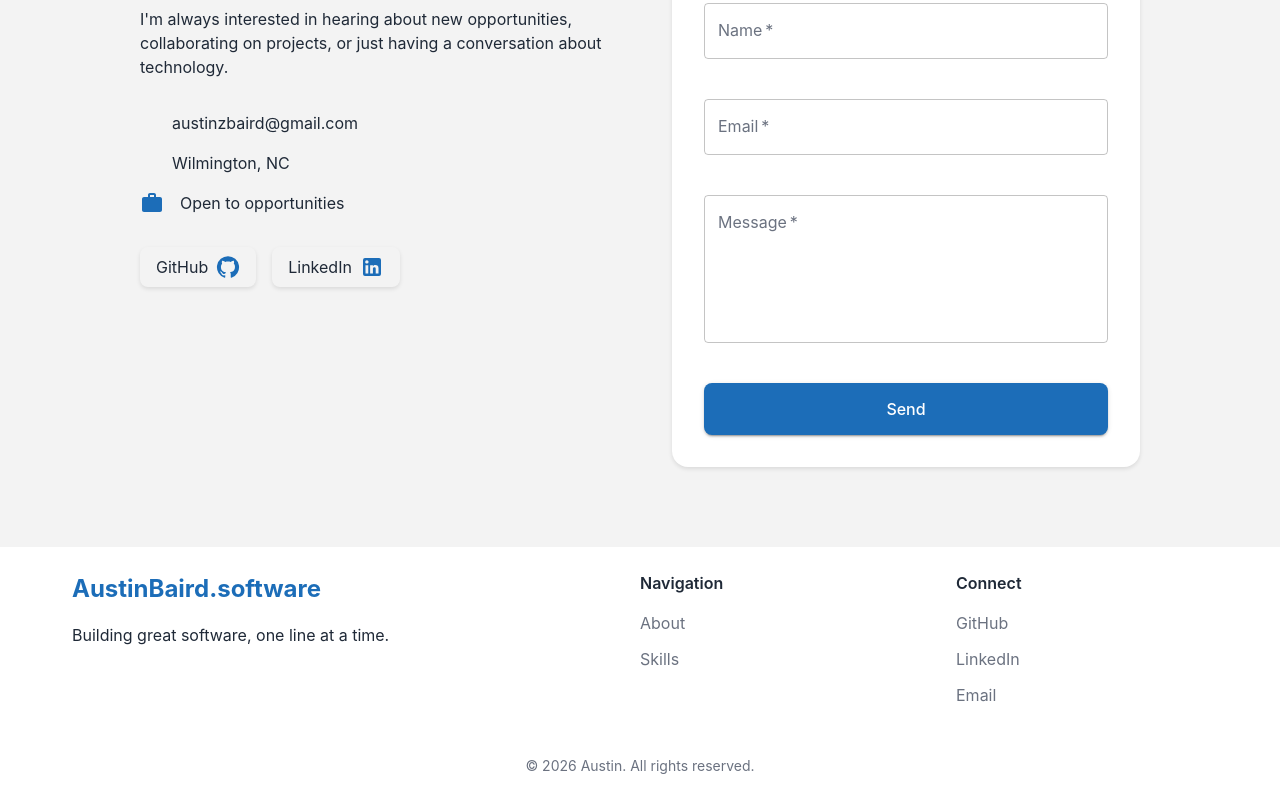
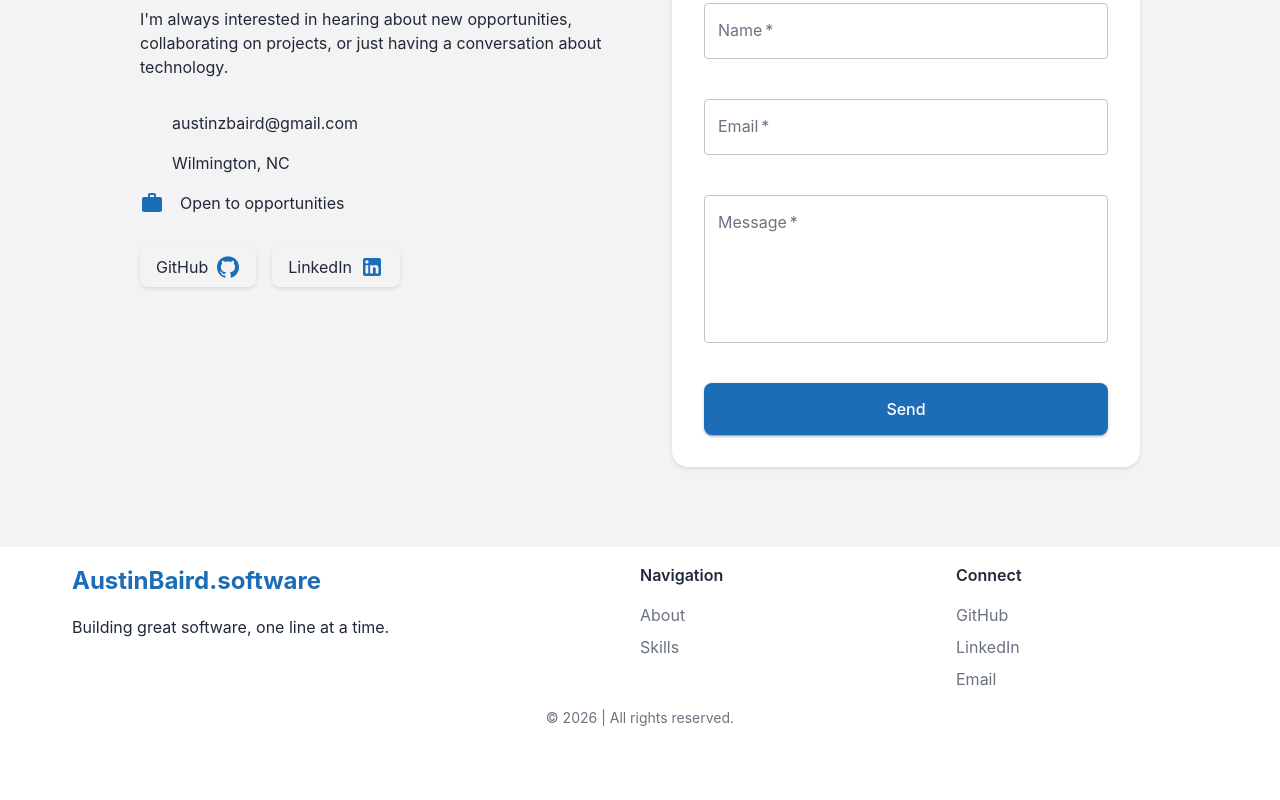
Before and after one commit to AustinB12/my-website, a React (Vite) app: page / in a window 1280 px wide. Shown: the part 5131-5931 px from the top of the page. After the commit the page ends 5875 px from the top, so only its background shows below. Built offline with nearby package versions, Linux system fonts and the light colour scheme; some icons are missing.

Commit message:
Update Footer.tsx

```diff
--- a/src/components/Footer.tsx
+++ b/src/components/Footer.tsx
@@ -17,7 +17,7 @@ const FooterLink = ({
 	external,
 	isLast
 }: FooterLinkItem & { isLast?: boolean }) => (
-	<li style={{ marginBottom: isLast ? 0 : "0.75rem" }}>
+	<li style={{ marginBottom: isLast ? 0 : "0.5rem" }}>
 		<Link
 			href={href}
 			sx={{
@@ -86,7 +86,7 @@ function Footer() {
 			component="footer"
 			sx={{
 				bgcolor: "background.default",
-				paddingTop: "1.5rem"
+				paddingTop: "1rem"
 			}}
 		>
 			<Box
@@ -97,7 +97,6 @@ function Footer() {
 					display: "grid",
 					gridTemplateColumns: { xs: "1fr", md: "2fr 1fr 1fr" },
 					gap: "4rem",
-					paddingBottom: "1.5rem",
 					"@media (max-width: 768px)": {
 						textAlign: "center"
 					}
@@ -138,7 +137,7 @@ function Footer() {
 			</Box>
 			<Box
 				sx={{
-					padding: "1.5rem 0",
+					padding: "1rem 0",
 					textAlign: "center"
 				}}
 			>
@@ -146,11 +145,11 @@ function Footer() {
 					sx={{
 						maxWidth: "1200px",
 						margin: "0 auto",
-						padding: "0 2rem"
+						padding: "0 1rem"
 					}}
 				>
 					<Typography sx={{ color: "text.secondary", fontSize: "0.875rem" }}>
-						© {currentYear} Austin. All rights reserved.
+						© {currentYear} | All rights reserved.
 					</Typography>
 				</Box>
 			</Box>
```
